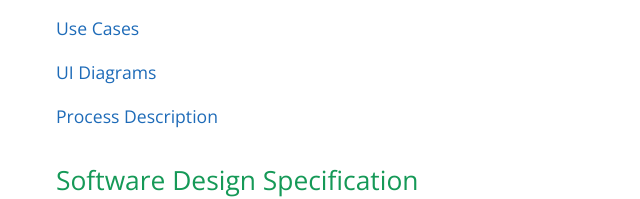
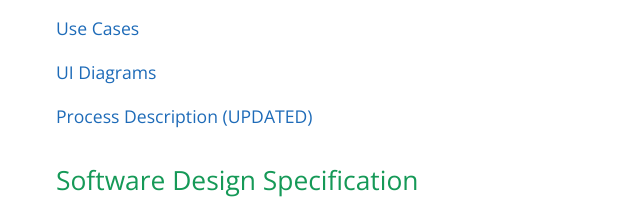
Before and after one commit to Date-A-Dog/Date-A-Dog.github.io, a plain HTML site: page developers.html in a window 1280 px wide. Shown: the part 2105-2304 px from the top of the page, without its empty margins (168-808 px from the left). Drawn offline with nearby package versions, Linux system fonts and the light colour scheme.

Commit message:
Added UPDATED note

```diff
--- a/developers.html
+++ b/developers.html
@@ -69,7 +69,7 @@
 
 <p><a href="https://docs.google.com/viewer?url=https://github.com/Date-A-Dog/Date-A-Dog.github.io/raw/master/resources/Deliverables/Software%20Requirements%20Specification/Date-A-Dog_UIDiagrams.pdf">UI Diagrams</a></p>
 
-<p><a href="https://docs.google.com/viewer?url=https://github.com/Date-A-Dog/Date-A-Dog.github.io/raw/master/resources/Deliverables/Software%20Requirements%20Specification/Date-A-Dog_ProcessDescription.pdf">Process Description</a></p>
+<p><a href="https://docs.google.com/viewer?url=https://github.com/Date-A-Dog/Date-A-Dog.github.io/raw/master/resources/Deliverables/Software%20Requirements%20Specification/Date-A-Dog_ProcessDescription.pdf">Process Description (UPDATED)</a></p>
 
 <h2>
 <a id="software-design-specification" class="anchor" href="#software-design-specification" aria-hidden="true"><span aria-hidden="true" class="octicon octicon-link"></span></a>Software Design Specification</h2>
```
